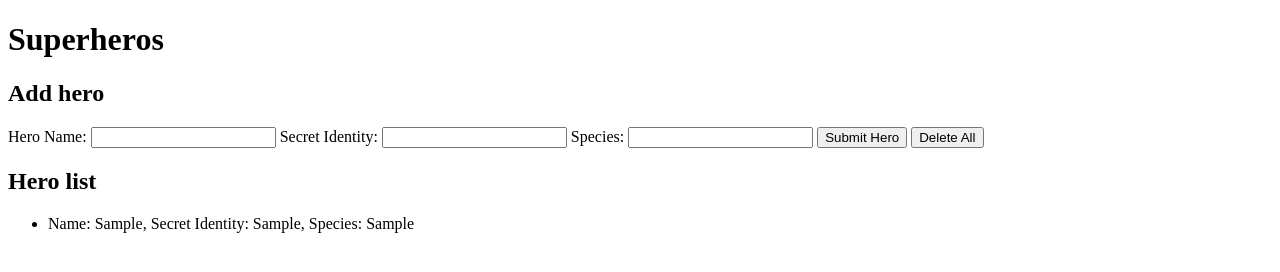
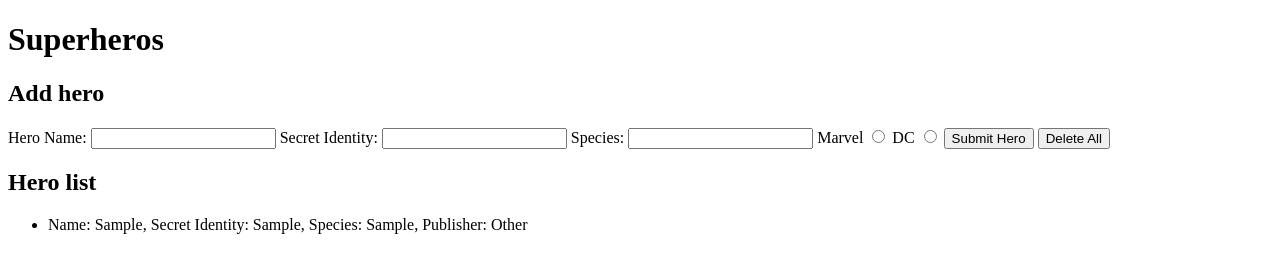
Before and after one commit to Andrew-Lindsay42/Week6WeekendHW, a plain HTML site: page index.html in a window 1280 px wide. Both pictures are taken after typing "Sample", "Sample", "Sample" into the empty fields and a click on the button "Submit Hero". Drawn offline with Linux system fonts and the light colour scheme.

Commit message:
Added a publisher radio button & logic

```diff
--- a/index.html
+++ b/index.html
@@ -19,6 +19,12 @@
       <label for="species">Species:</label>
       <input type="text" id="species">
 
+      <label for="marvel">Marvel</label>
+      <input type="radio" id="marvel" name="publisher" value="Marvel">
+
+      <label for="dc">DC</label>
+      <input type="radio" id="dc" name="publisher" value="DC">
+
       <button type="submit" id="submit_hero">Submit Hero</button>
       <button type="submit" id="delete_all">Delete All</button>
     </form>
--- a/js/app.js
+++ b/js/app.js
@@ -7,19 +7,25 @@ document.addEventListener('DOMContentLoaded', () => {
 
 const handleFormSubmit = function (event){
 
+    event.preventDefault();
+    const heroList = document.getElementById('hero_list');
+    let publisher = document.querySelector('input[name="publisher"]:checked')
+
+    if (publisher) {
+        publisher = publisher.value;
+    } else {
+        publisher = 'Other';
+    };
+
     if (event['submitter']['id'] === 'submit_hero'){
-        event.preventDefault();
-
-        const heroInfo = document.createTextNode(`Name: ${this['hero_name']['value']}, Secret Identity: ${this['secret_identity']['value']}, Species: ${this['species']['value']}`);
+        const heroInfo = document.createTextNode(`Name: ${this['hero_name']['value']}, Secret Identity: ${this['secret_identity']['value']}, Species: ${this['species']['value']}, Publisher: ${publisher}`);
         const newItem = document.createElement('LI');
 
         newItem.appendChild(heroInfo);
-        document.getElementById('hero_list').appendChild(newItem);
-        this.reset();
+        heroList.appendChild(newItem);
     } else {
-        event.preventDefault();
-        this.reset();
+        heroList.innerHTML = '';
+    };
 
-        document.getElementById('hero_list').innerHTML = '';
-    };
+    this.reset();
 };
```
